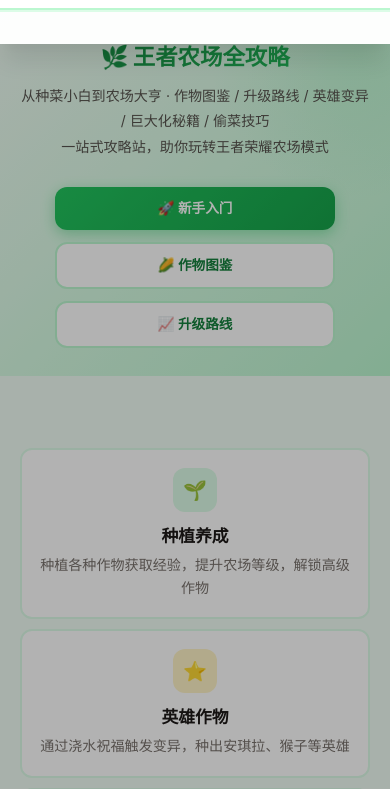
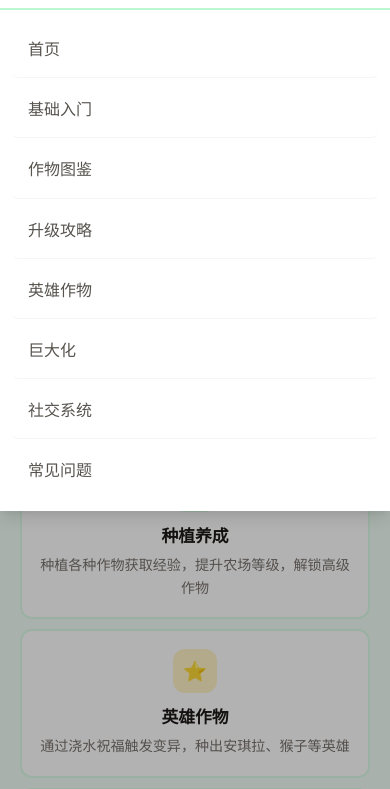
Before and after one commit to yintao0303/wz-farm-guide, a plain HTML site: page index.html in a window 390 px wide. Both pictures are taken after a click on the button "菜单". Shown: the part 54-843 px from the top of the page. Drawn offline with Linux system fonts and the light colour scheme.

Commit message:
修复移动端导航：右侧滑入改为顶部下拉菜单 + 修复 iOS 点击失效
问题修复:
  - 右侧滑入式菜单 → 顶部下拉式，内容完整显示，无高度限制
  - 移除 backdrop-filter（iOS 上导致子元素触摸失效）
  - 移除 body scroll lock（iOS Safari 滚动跳动）
  - 遮罩层使用 pointer-events 控制，避免隐藏时拦截点击
  - 导航使用 max-height 过渡动画，更流畅可靠

```diff
--- a/assets/css/style.css
+++ b/assets/css/style.css
@@ -121,6 +121,7 @@
   height: var(--header-height);
   background: rgba(255,255,255,0.95);
   backdrop-filter: blur(12px);
+  -webkit-backdrop-filter: blur(12px);
   border-bottom: 2px solid var(--green-200);
   z-index: 100;
   transition: box-shadow 0.3s;
@@ -219,8 +220,12 @@
   z-index: 98;
   opacity: 0;
   transition: opacity 0.3s ease;
+  pointer-events: none;
 }
-.nav-overlay.show { opacity: 1; }
+.nav-overlay.show {
+  opacity: 1;
+  pointer-events: auto;
+}
 
 /* --- Hero / Banner --- */
 .hero {
@@ -765,38 +770,45 @@
   /* ===== 导航 ===== */
   .menu-toggle { display: flex; }
 
+  /* iOS: backdrop-filter 可能导致子元素触摸失效 */
+  .header { backdrop-filter: none; -webkit-backdrop-filter: none; }
+
   .nav-overlay { display: block; }
-  .nav-overlay.show { display: block; }
 
   .nav {
-    position: fixed;
-    top: var(--header-height);
+    position: absolute;
+    top: 100%;
     left: 0;
     right: 0;
-    bottom: 0;
-    background: rgba(255,255,255,0.98);
-    backdrop-filter: blur(12px);
+    background: #fff;
     flex-direction: column;
-    padding: 16px 20px;
-    border-top: 2px solid var(--green-100);
-    box-shadow: var(--shadow-xl);
-    transform: translateX(100%);
-    transition: transform 0.35s cubic-bezier(0.4, 0, 0.2, 1);
+    padding: 0 12px;
+    border-top: 2px solid var(--green-200);
+    box-shadow: var(--shadow-lg);
     z-index: 99;
-    overflow-y: auto;
-    -webkit-overflow-scrolling: touch;
+    max-height: 0;
+    overflow: hidden;
+    transition: max-height 0.35s ease, padding 0.35s ease;
   }
-  .nav.open { transform: translateX(0); }
+  .nav.open {
+    max-height: 520px;
+    padding: 12px;
+  }
 
   .nav a {
     width: 100%;
     padding: 14px 16px;
     font-size: 1rem;
-    border-radius: var(--radius);
+    border-radius: var(--radius-sm);
     border-bottom: 1px solid var(--stone-100);
   }
   .nav a:last-child { border-bottom: none; }
-  .nav a.active { background: var(--green-100); color: var(--green-700); font-weight: 700; }
+  .nav a:hover,
+  .nav a.active {
+    background: var(--green-100);
+    color: var(--green-700);
+    font-weight: 700;
+  }
 
   /* ===== Hero ===== */
   .hero { padding: 40px 0 36px; }
--- a/assets/js/main.js
+++ b/assets/js/main.js
@@ -12,7 +12,6 @@
     nav.classList.toggle('open', isOpen);
     menuToggle.classList.toggle('open', isOpen);
     if (navOverlay) navOverlay.classList.toggle('show', isOpen);
-    document.body.style.overflow = isOpen ? 'hidden' : '';
   }
 
   if (menuToggle && nav) {
```
